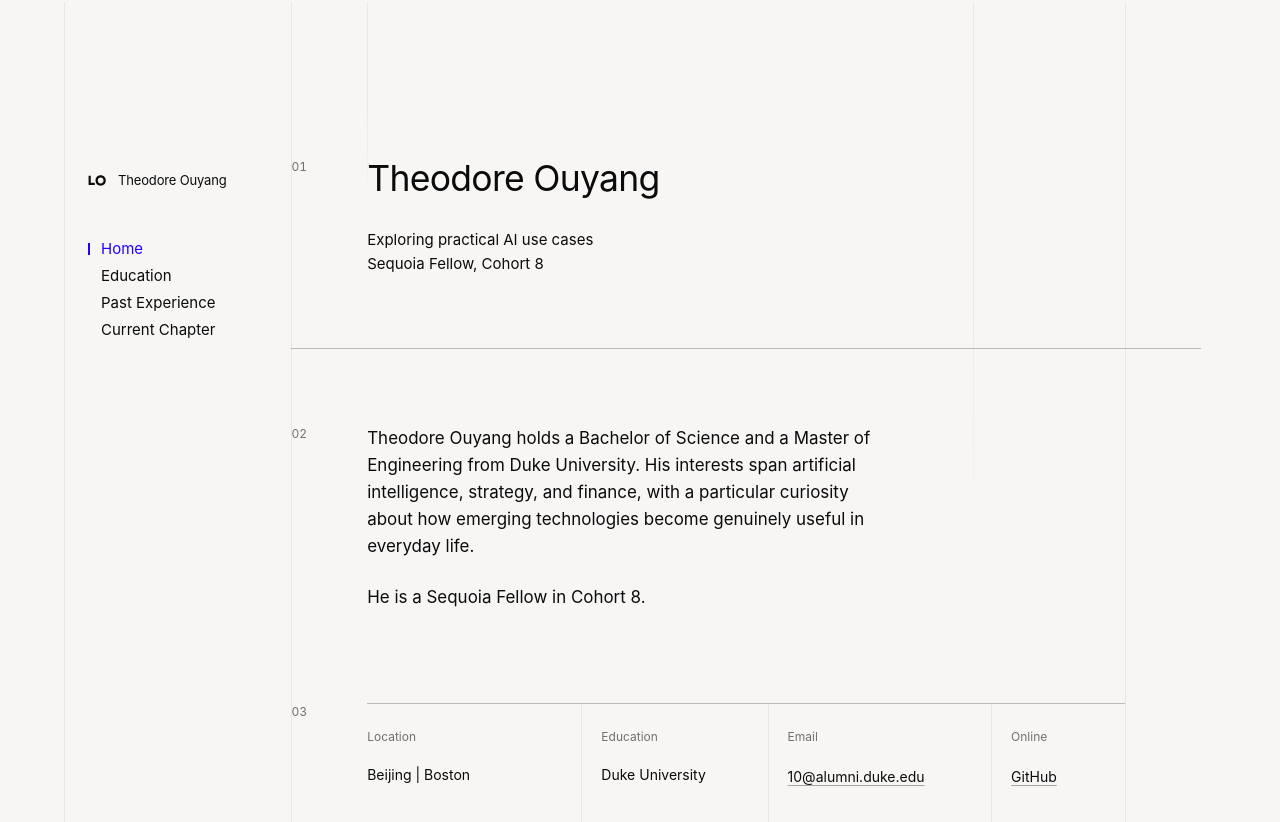
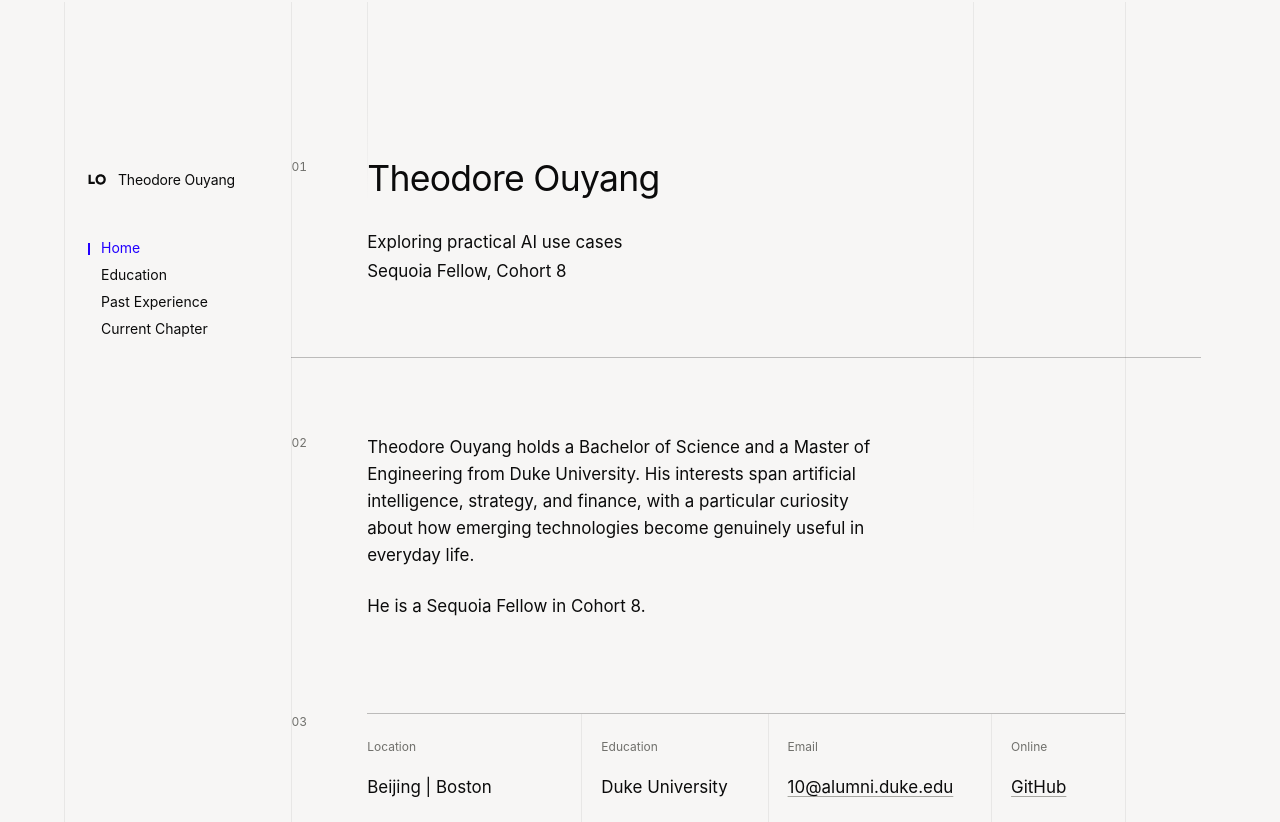
Before and after one commit to 130U/130U.github.io, a Next.js app in the folder website/: page / in a window 1280 px wide. Shown: the part 818-1640 px from the top of the page. Built offline with nearby package versions, Linux system fonts and the light colour scheme; a web font is replaced by a local one.

Commit message:
Unify semantic text sizes across the site

```diff
--- a/website/app/components/dithered-entrance/DitheredEntrance.module.css
+++ b/website/app/components/dithered-entrance/DitheredEntrance.module.css
@@ -114,7 +114,7 @@
   min-height: 44px;
   align-items: center;
   color: var(--muted);
-  font-size: 11px;
+  font-size: var(--type-label);
   font-weight: 600;
   letter-spacing: 0.12em;
   line-height: 1;
--- a/website/app/globals.css
+++ b/website/app/globals.css
@@ -13,9 +13,7 @@
   --type-heading: clamp(1.25rem, 1.05rem + 0.5vw, 1.5rem);
   --type-reading: clamp(1rem, 0.9rem + 0.2vw, 1.0625rem);
   --type-label: 0.75rem;
-  --type-note: 0.875rem;
-  --type-compact: 0.9375rem;
-  --type-project: clamp(1.0625rem, 1rem + 0.2vw, 1.125rem);
+  --type-interface: 0.875rem;
   --reading-leading: 1.6;
   --link-underline-offset: 0.18em;
   --ease-out: cubic-bezier(0.23, 1, 0.32, 1);
@@ -39,8 +37,8 @@ body {
   color: var(--ink);
   background: var(--page);
   font-family: var(--font-text);
-  font-size: var(--type-compact);
-  line-height: 1.5;
+  font-size: var(--type-reading);
+  line-height: var(--reading-leading);
   text-rendering: optimizeLegibility;
   -webkit-font-smoothing: antialiased;
 }
@@ -81,7 +79,7 @@ button:focus-visible {
   border: 1px solid var(--ink);
   color: var(--ink);
   background: var(--page);
-  font-size: 0.8125rem;
+  font-size: var(--type-interface);
   line-height: 1;
   transform: translateY(calc(-100% - 24px));
   transition: transform 180ms var(--ease-out);
@@ -208,6 +206,7 @@ button:focus-visible {
 
 .wordmark {
   display: inline-flex;
+  max-width: 100%;
   min-height: 44px;
   align-items: center;
   color: var(--ink);
@@ -225,7 +224,8 @@ button:focus-visible {
 
 .wordmark-lockup {
   display: inline-flex;
-  flex: 0 0 auto;
+  min-width: 0;
+  flex: 0 1 auto;
   align-items: center;
   color: var(--ink);
   gap: 12px;
@@ -244,11 +244,12 @@ button:focus-visible {
 
 .wordmark-name {
   display: block;
-  font-size: 0.8125rem;
+  min-width: 0;
+  font-size: var(--type-interface);
   font-weight: 400;
   letter-spacing: -0.012em;
-  line-height: 1;
-  white-space: nowrap;
+  line-height: 1.2;
+  overflow-wrap: anywhere;
 }
 
 .menu-toggle {
@@ -260,7 +261,7 @@ button:focus-visible {
   border: 0;
   color: var(--ink);
   background: transparent;
-  font-size: var(--type-compact);
+  font-size: var(--type-interface);
   line-height: 1;
   cursor: pointer;
   transition: color 180ms var(--ease-out), transform 120ms var(--ease-out);
@@ -273,7 +274,7 @@ button:focus-visible {
 .primary-nav {
   display: grid;
   margin-top: 33px;
-  font-size: var(--type-compact);
+  font-size: var(--type-interface);
   line-height: 1.3;
 }
 
@@ -327,6 +328,7 @@ button:focus-visible {
   grid-column: 4 / -1;
   align-content: start;
   min-width: 0;
+  overflow-wrap: anywhere;
   padding: 176px 0 144px;
 }
 
@@ -391,8 +393,8 @@ button:focus-visible {
   max-width: 68ch;
   margin: 27px 0 0;
   color: var(--ink);
-  font-size: var(--type-compact);
-  line-height: 1.5;
+  font-size: var(--type-reading);
+  line-height: var(--reading-leading);
 }
 
 .back-link {
@@ -400,7 +402,7 @@ button:focus-visible {
   min-height: 44px;
   align-items: center;
   margin-bottom: 58px;
-  font-size: 0.8125rem;
+  font-size: var(--type-interface);
   gap: 8px;
 }
 
@@ -426,8 +428,8 @@ button:focus-visible {
 
 .education-degree {
   margin: 20px 0 0;
-  font-size: 1rem;
-  font-weight: 400;
+  font-size: var(--type-reading);
+  font-weight: 600;
   line-height: 1.45;
 }
 
@@ -468,7 +470,7 @@ button:focus-visible {
 
 .course-grid {
   display: grid;
-  grid-template-columns: repeat(4, minmax(0, 1fr));
+  grid-template-columns: repeat(2, minmax(0, 1fr));
   border-top: 1px solid var(--rule-strong);
   border-bottom: 1px solid var(--rule-strong);
 }
@@ -491,11 +493,11 @@ button:focus-visible {
 }
 
 .course-grid h3 {
-  min-height: 40px;
+  min-height: 2.9em;
   margin: 0 0 25px;
-  font-size: var(--type-note);
-  font-weight: 500;
-  line-height: 1.35;
+  font-size: var(--type-reading);
+  font-weight: 600;
+  line-height: 1.45;
 }
 
 .course-list {
@@ -503,8 +505,8 @@ button:focus-visible {
   margin: 0;
   padding: 0;
   color: var(--muted);
-  font-size: var(--type-note);
-  line-height: 1.55;
+  font-size: var(--type-reading);
+  line-height: var(--reading-leading);
   list-style: none;
   gap: 9px;
 }
@@ -590,7 +592,6 @@ button:focus-visible {
 }
 
 .archive-entry-content {
-  --experience-font-size: var(--type-reading);
   --entry-label-width: 96px;
   --entry-column-gap: 16px;
   --entry-value-offset: calc(var(--entry-label-width) + var(--entry-column-gap));
@@ -646,9 +647,9 @@ button:focus-visible {
   margin: 32px 0 0;
   padding-left: var(--entry-value-offset);
   color: var(--ink);
-  font-size: var(--experience-font-size);
+  font-size: var(--type-reading);
   font-weight: 600;
-  line-height: var(--reading-leading);
+  line-height: 1.45;
   text-wrap: balance;
 }
 
@@ -657,7 +658,7 @@ button:focus-visible {
   margin: 12px 0 0;
   padding-left: var(--entry-value-offset);
   color: var(--muted);
-  font-size: var(--experience-font-size);
+  font-size: var(--type-reading);
   line-height: var(--reading-leading);
 }
 
@@ -670,10 +671,10 @@ button:focus-visible {
   margin: 28px 0 0;
   padding-left: var(--entry-value-offset);
   color: var(--ink);
-  font-size: var(--experience-font-size);
+  font-size: var(--type-reading);
   font-style: italic;
   font-weight: 400;
-  line-height: var(--reading-leading);
+  line-height: 1.45;
   text-wrap: balance;
 }
 
@@ -690,7 +691,7 @@ button:focus-visible {
   max-width: min(72ch, 720px);
   margin: 20px 0 0;
   padding: 0;
-  font-size: var(--experience-font-size);
+  font-size: var(--type-reading);
   font-weight: 400;
   line-height: var(--reading-leading);
   list-style: none;
@@ -715,37 +716,27 @@ button:focus-visible {
   transform: translateY(-50%);
 }
 
-.ai-research-page .domain-introduction {
+.domain-introduction {
   max-width: 720px;
   margin-top: 1.5rem;
   font-size: var(--type-reading);
   line-height: var(--reading-leading);
 }
 
-.ai-research-page .domain-introduction p {
+.domain-introduction p {
   margin: 0;
 }
 
-.ai-research-page .domain-introduction p + p {
+.domain-introduction p + p {
   margin-top: 1rem;
   color: var(--muted);
-  font-size: var(--type-note);
-  line-height: 1.6;
-}
-
-.ai-research-page .entry-project {
-  font-size: var(--type-project);
-  line-height: 1.45;
-  letter-spacing: -0.01em;
 }
 
 .ai-research-page .entry-project-context {
   margin-top: 0.75rem;
   color: var(--supporting-ink);
-  font-size: 1rem;
   font-style: italic;
   font-weight: 400;
-  line-height: 1.65;
   letter-spacing: 0;
 }
 
@@ -835,11 +826,7 @@ button:focus-visible {
   }
 }
 
-@media (768px <= width < 1280px) {
-  .course-grid {
-    grid-template-columns: repeat(2, minmax(0, 1fr));
-  }
-
+@media (min-width: 768px) {
   .course-grid article:nth-child(odd) {
     padding-left: 0;
     border-left: 0;
@@ -882,8 +869,8 @@ button:focus-visible {
 
   .site-rail {
     grid-column: 1 / span 3;
-    --rail-safe-inset: 20px;
-    padding-right: 18px;
+    --rail-safe-inset: 12px;
+    padding-right: 12px;
   }
 
   .content-column {
@@ -923,7 +910,7 @@ button:focus-visible {
 @media (width < 768px) {
   html {
     scrollbar-gutter: auto;
-    scroll-padding-top: 72px;
+    scroll-padding-top: 4.5rem;
   }
 
   body.menu-open .site-rail {
@@ -961,16 +948,17 @@ button:focus-visible {
   }
 
   .site-rail[data-enhanced="true"] {
-    height: 64px;
+    height: 4rem;
   }
 
   .rail-header {
     position: relative;
     z-index: 2;
     display: flex;
-    height: 64px;
+    height: 4rem;
     align-items: center;
     justify-content: space-between;
+    gap: 1rem;
   }
 
   .wordmark {
@@ -989,7 +977,7 @@ button:focus-visible {
   .site-rail[data-enhanced="true"] .rail-panel {
     position: fixed;
     z-index: 1;
-    top: 64px;
+    top: 4rem;
     right: 0;
     bottom: 0;
     left: 0;
@@ -1020,13 +1008,11 @@ button:focus-visible {
   .primary-nav {
     grid-template-columns: repeat(2, minmax(0, 1fr));
     margin: 0;
-    font-size: 1rem;
     line-height: 1.2;
   }
 
   .site-rail[data-enhanced="true"] .primary-nav {
     grid-template-columns: 1fr;
-    font-size: 1.5rem;
   }
 
   .primary-nav a {
@@ -1081,9 +1067,9 @@ button:focus-visible {
   }
 
   .domain-directory-link {
-    grid-template-columns: 24px minmax(0, 1fr) 24px;
+    grid-template-columns: 1.5rem minmax(0, 1fr) 1.5rem;
     min-height: 78px;
-    gap: 10px;
+    gap: 0.625rem;
   }
 
   .domain-number {
@@ -1105,8 +1091,8 @@ button:focus-visible {
   }
 
   .domain-page-intro {
-    grid-template-columns: 24px minmax(0, 1fr);
-    gap: 10px;
+    grid-template-columns: 1.5rem minmax(0, 1fr);
+    gap: 0.625rem;
   }
 
   .domain-page-intro .back-link {
@@ -1122,9 +1108,9 @@ button:focus-visible {
   }
 
   .archive-entry {
-    grid-template-columns: 24px minmax(0, 1fr);
+    grid-template-columns: 1.5rem minmax(0, 1fr);
     padding: 42px 0 57px;
-    gap: 10px;
+    gap: 0.625rem;
   }
 
   .entry-metadata {
--- a/website/app/home.module.css
+++ b/website/app/home.module.css
@@ -55,8 +55,8 @@
   margin: 28px 0 0;
   padding: 0;
   color: var(--ink);
-  font-size: var(--type-compact);
-  line-height: 1.5;
+  font-size: var(--type-reading);
+  line-height: var(--reading-leading);
   list-style: none;
   gap: 2px;
 }
@@ -97,7 +97,7 @@
   grid-template-columns:
     minmax(0, 1.15fr)
     minmax(0, 1fr)
-    minmax(148px, 1.2fr)
+    minmax(13.5rem, 1.2fr)
     minmax(0, 0.72fr);
   margin: 0;
   padding: 0;
@@ -112,8 +112,8 @@
   min-width: 0;
   min-height: 118px;
   padding: 25px 19px 29px;
-  font-size: var(--type-note);
-  line-height: 1.4;
+  font-size: var(--type-reading);
+  line-height: var(--reading-leading);
   gap: 20px;
 }
 
@@ -136,7 +136,7 @@
 .contactStrip li > :last-child {
   min-width: 0;
   margin-left: 0;
-  overflow-wrap: normal;
+  overflow-wrap: anywhere;
 }
 
 .contactStrip a {
@@ -144,14 +144,14 @@
   width: fit-content;
   min-height: 24px;
   align-items: center;
-  max-width: none;
-  overflow-wrap: normal;
+  max-width: 100%;
+  overflow-wrap: anywhere;
   text-decoration: underline;
   text-decoration-color: var(--link-rule);
   text-decoration-thickness: 1px;
   text-underline-offset: var(--link-underline-offset);
   text-decoration-skip-ink: auto;
-  white-space: nowrap;
+  white-space: normal;
   transition: color 180ms var(--ease-out), text-decoration-color 180ms var(--ease-out), transform 120ms var(--ease-out);
 }
 
```
Also changed, not shown: 2 other files (tests, documents, lock files or other folders).
